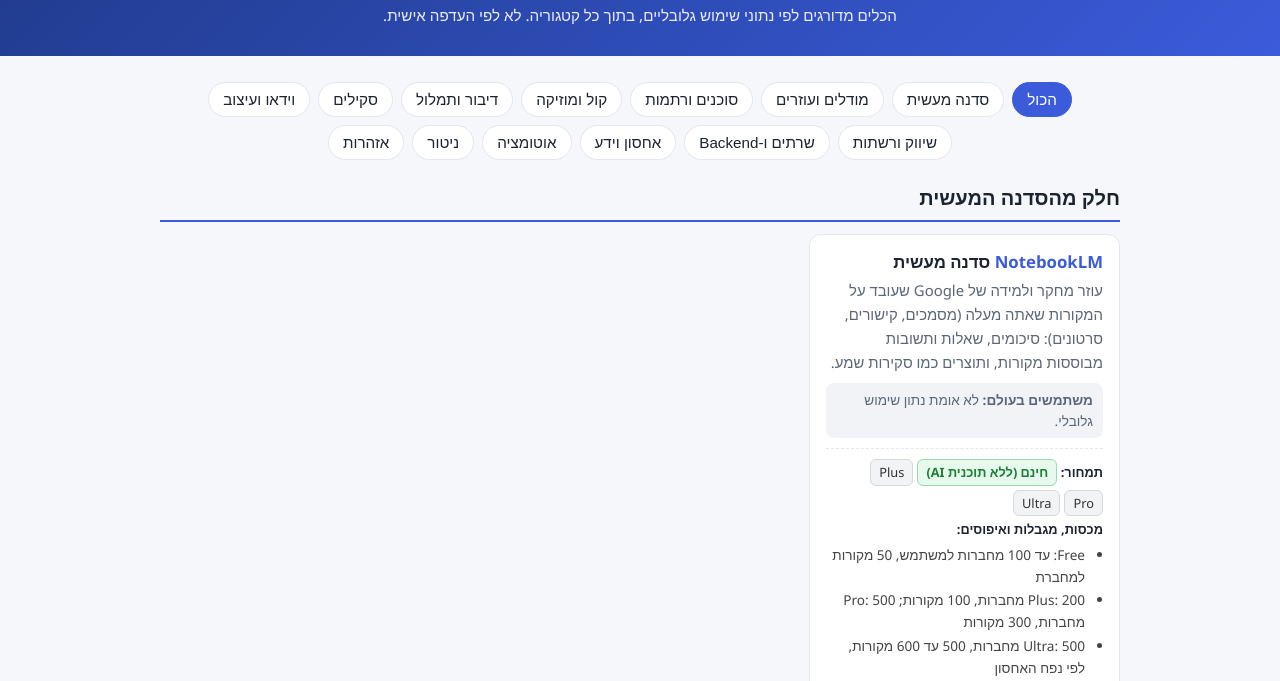
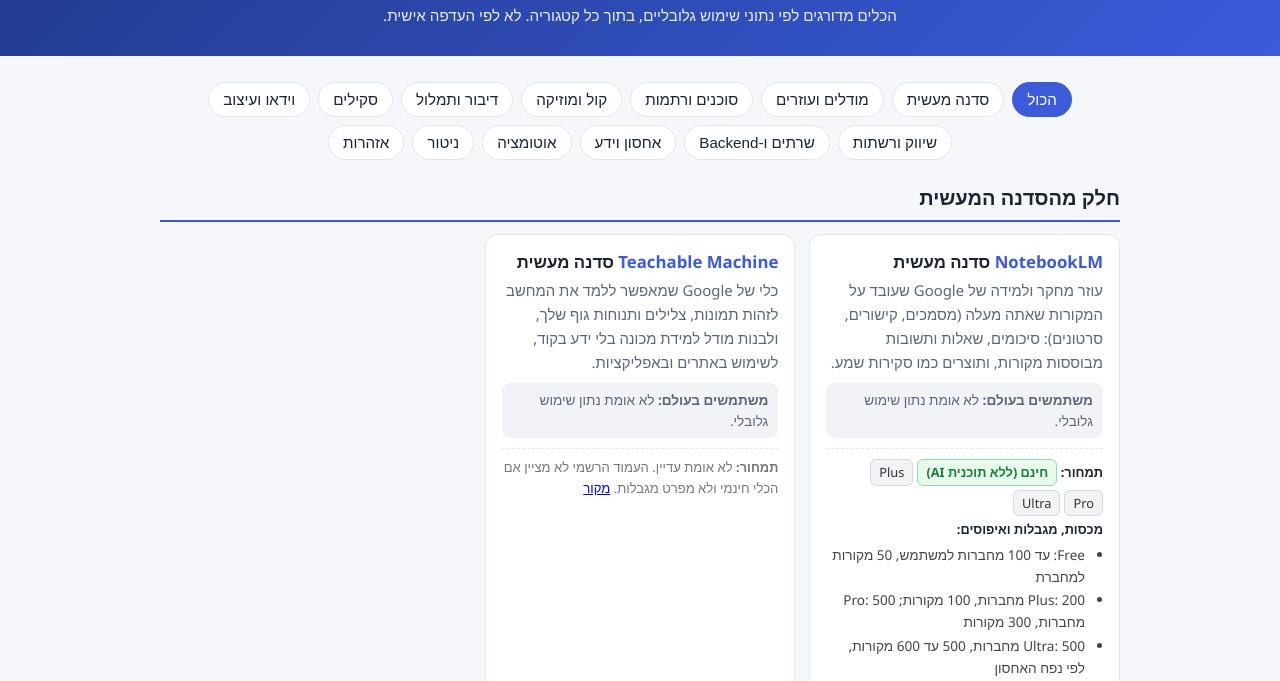
Before and after one commit to shaharprod/shaharprod.github.io, a plain HTML site: page ai-tools-ranking/index.html in a window 1280 px wide. Shown: the part 119-800 px from the top of the page. Drawn offline with Linux system fonts and the light colour scheme.

Commit message:
Add Teachable Machine next to NotebookLM
Co-Authored-By: Claude Sonnet 5.5 <noreply@anthropic.com>
Claude-Session: https://claude.ai/code/session_012HnVaanE9aZXRrQuM3kJ5S

```diff
--- a/ai-tools-ranking/index.html
+++ b/ai-tools-ranking/index.html
@@ -62,6 +62,7 @@
     <h2>חלק מהסדנה המעשית</h2>
     <div class="grid">
       <div class="card"><h3><a href="https://notebooklm.google.com" target="_blank" rel="noopener">NotebookLM</a> <span class="tag">סדנה מעשית</span></h3><p>עוזר מחקר ולמידה של Google שעובד על המקורות שאתה מעלה (מסמכים, קישורים, סרטונים): סיכומים, שאלות ותשובות מבוססות מקורות, ותוצרים כמו סקירות שמע.</p><div class="users none"><strong>משתמשים בעולם:</strong> לא אומת נתון שימוש גלובלי.</div><div class="pr"><b>תמחור:</b> <span class="chip free">חינם (ללא תוכנית AI)</span><span class="chip ">Plus</span><span class="chip ">Pro</span><span class="chip ">Ultra</span><br><b>מכסות, מגבלות ואיפוסים:</b><ul class="lm"><li>Free: עד 100 מחברות למשתמש, 50 מקורות למחברת</li><li>Plus: 200 מחברות, 100 מקורות; Pro: 500 מחברות, 300 מקורות</li><li>Ultra: 500 מחברות, 500 עד 600 מקורות, לפי נפח האחסון</li><li>המכסות היומיות מתאפסות אחרי 24 שעות; המגבלות עשויות להשתנות</li><li>לא אומת: מחירי התוכניות ומכסות שיחה והשמעה יומיות, כי אינם בעמוד התמיכה</li></ul> <a class="src" href="https://support.google.com/notebooklm/answer/16213268" target="_blank" rel="noopener">מקור</a></div></div>
+      <div class="card"><h3><a href="https://teachablemachine.withgoogle.com" target="_blank" rel="noopener">Teachable Machine</a> <span class="tag">סדנה מעשית</span></h3><p>כלי של Google שמאפשר ללמד את המחשב לזהות תמונות, צלילים ותנוחות גוף שלך, ולבנות מודל למידת מכונה בלי ידע בקוד, לשימוש באתרים ובאפליקציות.</p><div class="users none"><strong>משתמשים בעולם:</strong> לא אומת נתון שימוש גלובלי.</div><div class="pr nov"><b>תמחור:</b> לא אומת עדיין. העמוד הרשמי לא מציין אם הכלי חינמי ולא מפרט מגבלות. <a class="src" href="https://teachablemachine.withgoogle.com" target="_blank" rel="noopener">מקור</a></div></div>
     </div>
   </section>
 
```
